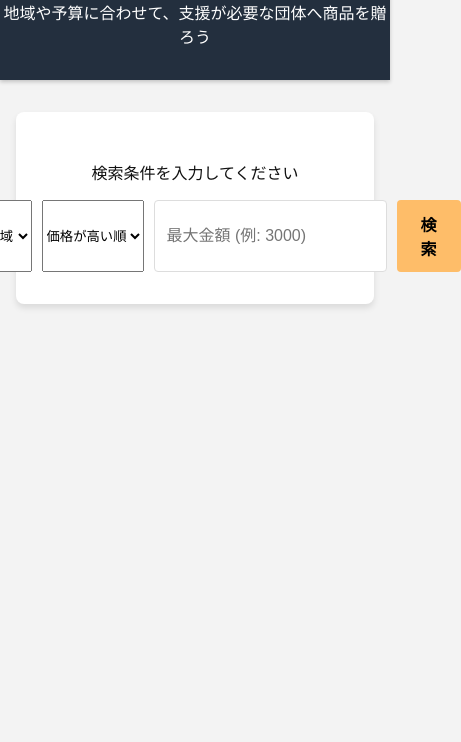
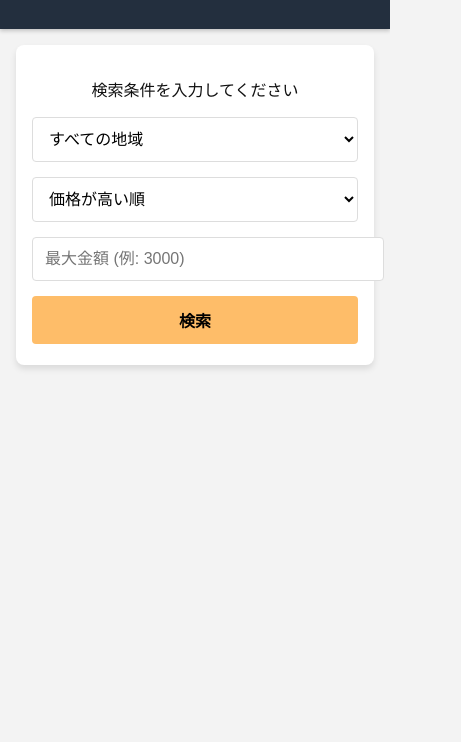
Before and after one commit to kawashin1982/minnade-1zen, a website: page public/index.html in a window 390 px wide. Shown: the part 102-844 px from the top of the page, 461 px wide, since content can reach past the window. Drawn offline with Linux system fonts and the light colour scheme.

Commit message:
Add files via upload

```diff
--- a/public/style.css
+++ b/public/style.css
@@ -21,7 +21,7 @@ header {
     color: white;
     padding: 1rem 0;
     text-align: center;
-    box-shadow: 0 2px 4px rgba(0,0,0,0.2);
+    box-shadow: 0 2px 4px rgba(0, 0, 0, 0.2);
 }
 
 header h1 {
@@ -48,16 +48,28 @@ main {
     display: flex;
     justify-content: center;
     gap: 10px;
-    max-width: 500px;
+    max-width: 800px;
     margin: 0 auto;
+    flex-wrap: wrap;
+    /* Allow wrapping */
+}
+
+select,
+input[type="number"] {
+    padding: 12px;
+    border: 1px solid #ddd;
+    border-radius: 4px;
+    font-size: 1rem;
+    background: white;
 }
 
 input[type="number"] {
     flex: 1;
-    padding: 12px;
-    border: 1px solid #ddd;
-    border-radius: 4px;
-    font-size: 1rem;
+    min-width: 150px;
+}
+
+select {
+    min-width: 120px;
 }
 
 button {
@@ -69,15 +81,52 @@ button {
     cursor: pointer;
     font-weight: bold;
     transition: background-color 0.2s;
+    white-space: nowrap;
 }
 
 button:hover {
     background-color: #f2a742;
 }
 
+/* Responsive adjustments */
+@media (max-width: 600px) {
+    header h1 {
+        font-size: 1.2rem;
+    }
+
+    header p {
+        font-size: 0.9rem;
+        padding: 0 10px;
+    }
+
+    .search-container {
+        padding: 1rem;
+    }
+
+    .search-box {
+        flex-direction: column;
+        align-items: stretch;
+    }
+
+    select,
+    input[type="number"],
+    button {
+        width: 100%;
+        margin-bottom: 5px;
+    }
+
+    main {
+        margin: 1rem auto;
+    }
+
+    #results {
+        grid-template-columns: repeat(auto-fill, minmax(100%, 1fr));
+    }
+}
+
 #results {
     display: grid;
-    grid-template-columns: repeat(auto-fill, minmax(250px, 1fr));
+    grid-template-columns: repeat(auto-fill, minmax(280px, 1fr));
     gap: 20px;
 }
 
@@ -110,6 +159,8 @@ button:hover {
     text-overflow: ellipsis;
     display: -webkit-box;
     -webkit-line-clamp: 2;
+    line-clamp: 2;
+    /* Standard property */
     -webkit-box-orient: vertical;
 }
 
```
